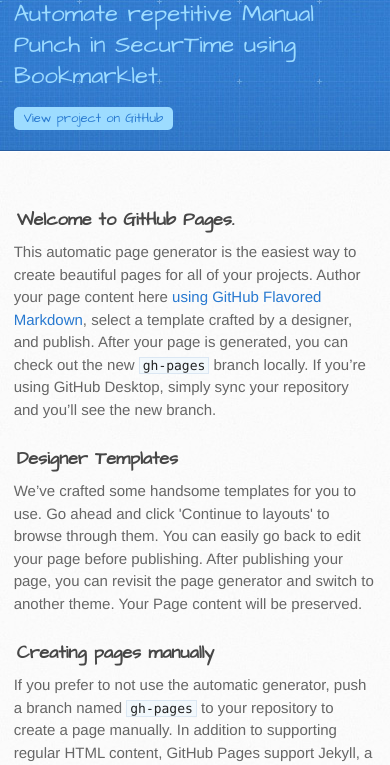
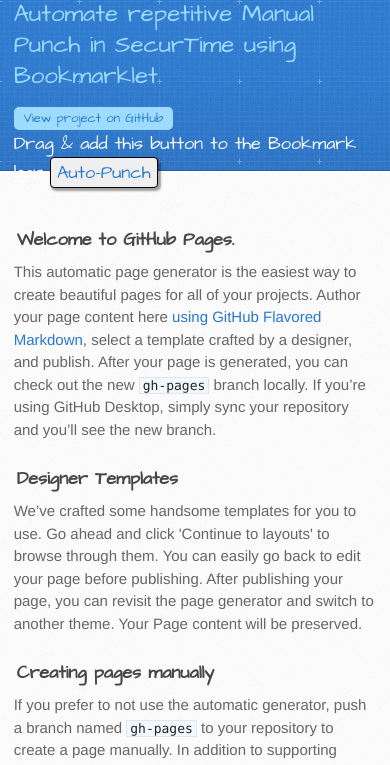
Before and after one commit to Decoder-Paul/Web-Task-Automation, a plain HTML site: page index.html in a window 390 px wide. Shown: the part 79-844 px from the top of the page. Drawn offline with Linux system fonts and the light colour scheme.

Commit message:
Bookmarklet button added

```diff
--- a/index.html
+++ b/index.html
@@ -1,5 +1,6 @@
 <!DOCTYPE html>
 <html>
+
 <head>
   <meta charset='utf-8'>
   <meta http-equiv="X-UA-Compatible" content="chrome=1">
@@ -21,7 +22,14 @@
     <div class="inner">
       <h1>Auto-Punch</h1>
       <h2>Automate repetitive Manual Punch in SecurTime using Bookmarklet</h2>
-        <a href="https://github.com/Decoder-Paul/Web-Task-Automation" class="button"><small>View project on</small> GitHub</a>
+      <a href="https://github.com/Decoder-Paul/Web-Task-Automation" class="button"><small>View project on</small>
+        GitHub</a>
+      <div id="bookmarklet-text" style='color:#fff;float:left;font-size: larger;'>
+        Drag & add this button to the Bookmark bar
+        <button id="bookmarklet">
+          <a href="javascript:(function(){let script = document.createElement('script');script.src='javascripts/bookmarklet.js';document.body.appendChild(script)})();"><span>Auto-Punch</span></a>
+        </button>
+      </div>
     </div>
   </header>
 
@@ -29,20 +37,46 @@
     <div class="inner clearfix">
       <section id="main-content">
         <h3>
-<a id="welcome-to-github-pages" class="anchor" href="#welcome-to-github-pages" aria-hidden="true"><span aria-hidden="true" class="octicon octicon-link"></span></a>Welcome to GitHub Pages.</h3>
-<p>This automatic page generator is the easiest way to create beautiful pages for all of your projects. Author your page content here <a href="https://guides.github.com/features/mastering-markdown/">using GitHub Flavored Markdown</a>, select a template crafted by a designer, and publish. After your page is generated, you can check out the new <code>gh-pages</code> branch locally. If you’re using GitHub Desktop, simply sync your repository and you’ll see the new branch.</p>
+          <a id="welcome-to-github-pages" class="anchor" href="#welcome-to-github-pages" aria-hidden="true"><span
+              aria-hidden="true" class="octicon octicon-link"></span></a>Welcome to GitHub Pages.</h3>
+        <p>This automatic page generator is the easiest way to create beautiful pages for all of your projects. Author
+          your page content here <a href="https://guides.github.com/features/mastering-markdown/">using GitHub Flavored
+            Markdown</a>, select a template crafted by a designer, and publish. After your page is generated, you can
+          check out the new <code>gh-pages</code> branch locally. If you’re using GitHub Desktop, simply sync your
+          repository and you’ll see the new branch.</p>
         <h3>
-<a id="designer-templates" class="anchor" href="#designer-templates" aria-hidden="true"><span aria-hidden="true" class="octicon octicon-link"></span></a>Designer Templates</h3>
-<p>We’ve crafted some handsome templates for you to use. Go ahead and click 'Continue to layouts' to browse through them. You can easily go back to edit your page before publishing. After publishing your page, you can revisit the page generator and switch to another theme. Your Page content will be preserved.</p>
+          <a id="designer-templates" class="anchor" href="#designer-templates" aria-hidden="true"><span
+              aria-hidden="true" class="octicon octicon-link"></span></a>Designer Templates</h3>
+        <p>We’ve crafted some handsome templates for you to use. Go ahead and click 'Continue to layouts' to browse
+          through them. You can easily go back to edit your page before publishing. After publishing your page, you can
+          revisit the page generator and switch to another theme. Your Page content will be preserved.</p>
         <h3>
-<a id="creating-pages-manually" class="anchor" href="#creating-pages-manually" aria-hidden="true"><span aria-hidden="true" class="octicon octicon-link"></span></a>Creating pages manually</h3>
-<p>If you prefer to not use the automatic generator, push a branch named <code>gh-pages</code> to your repository to create a page manually. In addition to supporting regular HTML content, GitHub Pages support Jekyll, a simple, blog aware static site generator. Jekyll makes it easy to create site-wide headers and footers without having to copy them across every page. It also offers intelligent blog support and other advanced templating features.</p>
+          <a id="creating-pages-manually" class="anchor" href="#creating-pages-manually" aria-hidden="true"><span
+              aria-hidden="true" class="octicon octicon-link"></span></a>Creating pages manually</h3>
+        <p>If you prefer to not use the automatic generator, push a branch named <code>gh-pages</code> to your
+          repository to create a page manually. In addition to supporting regular HTML content, GitHub Pages support
+          Jekyll, a simple, blog aware static site generator. Jekyll makes it easy to create site-wide headers and
+          footers without having to copy them across every page. It also offers intelligent blog support and other
+          advanced templating features.</p>
         <h3>
-<a id="authors-and-contributors" class="anchor" href="#authors-and-contributors" aria-hidden="true"><span aria-hidden="true" class="octicon octicon-link"></span></a>Authors and Contributors</h3>
-<p>You can @mention a GitHub username to generate a link to their profile. The resulting <code>&lt;a&gt;</code> element will link to the contributor’s GitHub Profile. For example: In 2007, Chris Wanstrath (<a class="user-mention" data-hovercard-type="user" data-hovercard-url="/users/defunkt/hovercard" data-octo-click="hovercard-link-click" data-octo-dimensions="link_type:self" href="https://github.com/defunkt">@defunkt</a>), PJ Hyett (<a class="user-mention" data-hovercard-type="user" data-hovercard-url="/users/pjhyett/hovercard" data-octo-click="hovercard-link-click" data-octo-dimensions="link_type:self" href="https://github.com/pjhyett">@pjhyett</a>), and Tom Preston-Werner (<a class="user-mention" data-hovercard-type="user" data-hovercard-url="/users/mojombo/hovercard" data-octo-click="hovercard-link-click" data-octo-dimensions="link_type:self" href="https://github.com/mojombo">@mojombo</a>) founded GitHub.</p>
+          <a id="authors-and-contributors" class="anchor" href="#authors-and-contributors" aria-hidden="true"><span
+              aria-hidden="true" class="octicon octicon-link"></span></a>Authors and Contributors</h3>
+        <p>You can @mention a GitHub username to generate a link to their profile. The resulting <code>&lt;a&gt;</code>
+          element will link to the contributor’s GitHub Profile. For example: In 2007, Chris Wanstrath (<a
+            class="user-mention" data-hovercard-type="user" data-hovercard-url="/users/defunkt/hovercard"
+            data-octo-click="hovercard-link-click" data-octo-dimensions="link_type:self"
+            href="https://github.com/defunkt">@defunkt</a>), PJ Hyett (<a class="user-mention"
+            data-hovercard-type="user" data-hovercard-url="/users/pjhyett/hovercard"
+            data-octo-click="hovercard-link-click" data-octo-dimensions="link_type:self"
+            href="https://github.com/pjhyett">@pjhyett</a>), and Tom Preston-Werner (<a class="user-mention"
+            data-hovercard-type="user" data-hovercard-url="/users/mojombo/hovercard"
+            data-octo-click="hovercard-link-click" data-octo-dimensions="link_type:self"
+            href="https://github.com/mojombo">@mojombo</a>) founded GitHub.</p>
         <h3>
-<a id="support-or-contact" class="anchor" href="#support-or-contact" aria-hidden="true"><span aria-hidden="true" class="octicon octicon-link"></span></a>Support or Contact</h3>
-<p>Having trouble with Pages? Check out our <a href="https://help.github.com/pages">documentation</a> or <a href="https://github.com/contact">contact support</a> and we’ll help you sort it out.</p>
+          <a id="support-or-contact" class="anchor" href="#support-or-contact" aria-hidden="true"><span
+              aria-hidden="true" class="octicon octicon-link"></span></a>Support or Contact</h3>
+        <p>Having trouble with Pages? Check out our <a href="https://help.github.com/pages">documentation</a> or <a
+            href="https://github.com/contact">contact support</a> and we’ll help you sort it out.</p>
       </section>
 
       <aside id="sidebar">
@@ -55,13 +89,16 @@
           .tar.gz file
         </a>
 
-          <p class="repo-owner"><a href="https://github.com/Decoder-Paul/Web-Task-Automation"></a> is maintained by <a href="https://github.com/Decoder-Paul">Decoder-Paul</a>.</p>
+        <p class="repo-owner"><a href="https://github.com/Decoder-Paul/Web-Task-Automation"></a> is maintained by <a
+            href="https://github.com/Decoder-Paul">Decoder-Paul</a>.</p>
 
-          <p>This page was generated by <a href="https://pages.github.com">GitHub Pages</a> using the Architect theme by <a href="https://twitter.com/jasonlong">Jason Long</a>.</p>
+        <p>This page was generated by <a href="https://pages.github.com">GitHub Pages</a> using the Architect theme by
+          <a href="https://twitter.com/jasonlong">Jason Long</a>.</p>
       </aside>
     </div>
   </div>
 
 
 </body>
+
 </html>
--- /dev/null
+++ b/javascripts/bookmarklet.js
@@ -0,0 +1,3 @@
+(()=>{
+    alert('Please click & drag me to bookmark bar');
+})();
--- a/stylesheets/stylesheet.css
+++ b/stylesheets/stylesheet.css
@@ -321,6 +321,18 @@
 
 input {
   line-height: normal;
+}
+#bookmarklet {
+  border: 1px #000 solid;
+  /* font-size: larger; */
+  border-radius: 4px;
+  box-shadow: 2px 2px 2px 1px #0000005c;
+}
+#bookmarklet-text{
+  color:#fff;
+  float:left;
+  font-size: larger;
+  margin-bottom: 10px;
 }
 
 /**
@@ -811,7 +823,10 @@
     width: 93%;
   }
   header {
-    padding: 20px 0;
+    padding-top: 20px;
+    padding-right: 0px;
+    padding-bottom: 40px;
+    padding-left: 0px;
   }
   header .inner {
     position: relative;
```
Lines whose indentation alone changed are shown as unchanged.
